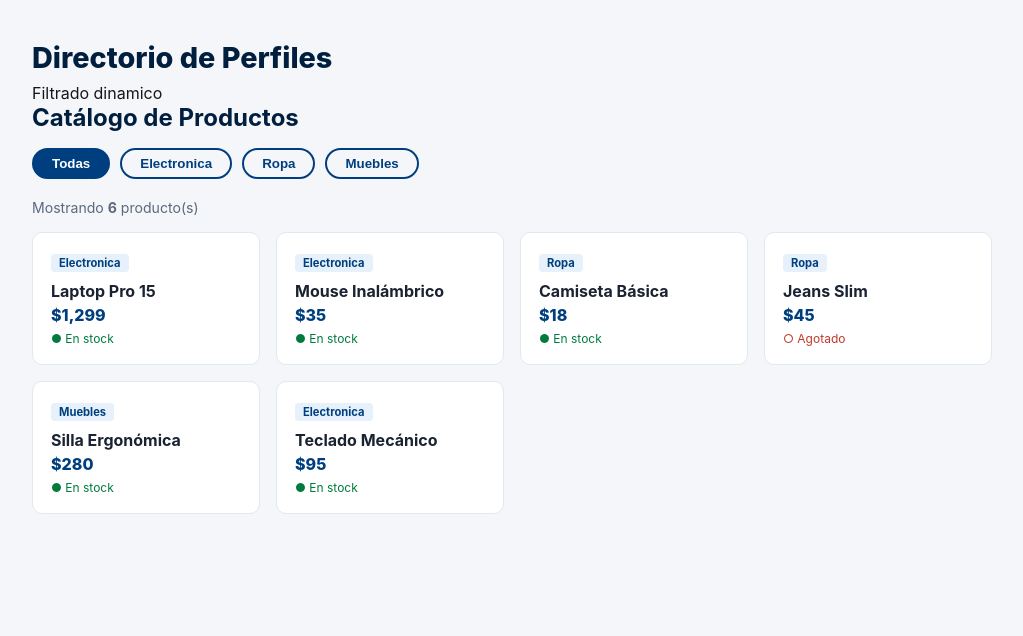
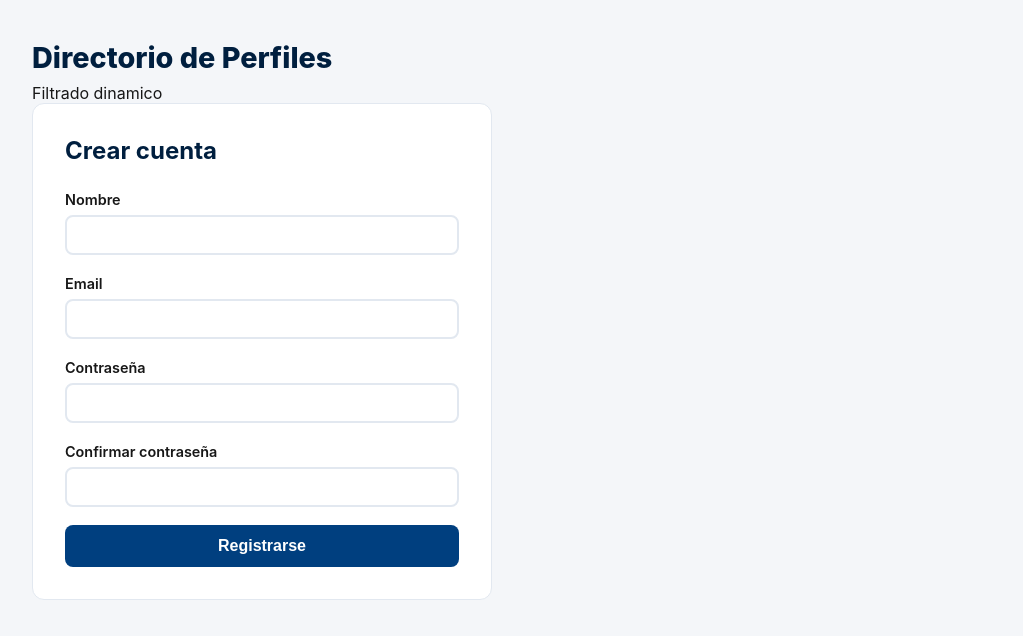
Before and after one commit to Miguel203Sopa/DPS_LABS_G02L, a Next.js app in the folder labo-dos/: page / in a window 1280 px wide. Shown: the top 636 px of the page, without its empty margins (128-1151 px from the left). Built offline with nearby package versions, Linux system fonts and the light colour scheme.

Commit message:
refactor: Guia.3 Ejercicio3

```diff
--- a/labo-dos/src/app/page.tsx
+++ b/labo-dos/src/app/page.tsx
@@ -1,7 +1,7 @@
 //Ejercicio-2
 
 import styles from "./page.module.css";
-import ProductList from "../components/ProductList";
+import RegisterForm from "../components/RegisterForm";
 
 
 
@@ -11,7 +11,7 @@ export default function Home() {
       <div className={styles.container}>
         <h1 className={styles.title}>Directorio de Perfiles</h1>
         <p className={styles.description}>Filtrado dinamico</p>
-          <ProductList/>
+          <RegisterForm/>
 
       </div>
     </main>
--- a/labo-dos/src/components/RegisterForm.tsx
+++ b/labo-dos/src/components/RegisterForm.tsx
@@ -1 +1,102 @@
-//Ejercicio-3
+//Ejercicio.3
+"use client";
+import { JSX, useState } from "react";
+
+// type de unión — los únicos valores válidos para un campo
+type Campo = "nombre" | "email" | "password" | "confirmar";
+type FormData   = Record<Campo, string>;
+type FormErrors = Record<Campo, string>;
+
+const initialData:   FormData   = { nombre: "", email: "", password: "", confirmar: "" };
+const initialErrors: FormErrors = { nombre: "", email: "", password: "", confirmar: "" };
+
+// Función de validación pura — fuera del componente, fácil de testear
+function validarCampo(campo: Campo, valor: string, formData: FormData): string {
+  switch (campo) {
+    case "nombre":
+      if (!valor.trim()) return "El nombre es obligatorio";
+      if (valor.trim().length < 3) return "Mínimo 3 caracteres";
+      return "";
+    case "email":
+      if (!valor.trim()) return "El email es obligatorio";
+      if (!/^[^\s@]+@[^\s@]+\.[^\s@]+$/.test(valor)) return "Email inválido";
+      return "";
+    case "password":
+      if (!valor) return "La contraseña es obligatoria";
+      if (valor.length < 8) return "Mínimo 8 caracteres";
+      if (!/[A-Z]/.test(valor)) return "Debe incluir una mayúscula";
+      if (!/[0-9]/.test(valor)) return "Debe incluir un número";
+      return "";
+    case "confirmar":
+      if (!valor) return "Confirma tu contraseña";
+      if (valor !== formData.password) return "Las contraseñas no coinciden";
+      return "";
+    default: return "";
+  }
+}
+
+export default function RegisterForm(): JSX.Element {
+  const [formData, setFormData] = useState<FormData>(initialData);
+  const [errores, setErrores]   = useState<FormErrors>(initialErrors);
+  const [exito, setExito]       = useState<boolean>(false);
+
+  const handleChange = (campo: Campo, valor: string): void => {
+    const nuevoFormData: FormData = { ...formData, [campo]: valor };
+    setFormData(nuevoFormData);
+    setErrores(prev => ({ ...prev, [campo]: validarCampo(campo, valor, nuevoFormData) }));
+  };
+
+  const handleSubmit = (): void => {
+    const nuevosErrores: FormErrors = {
+      nombre:    validarCampo("nombre",    formData.nombre,    formData),
+      email:     validarCampo("email",     formData.email,     formData),
+      password:  validarCampo("password",  formData.password,  formData),
+      confirmar: validarCampo("confirmar", formData.confirmar, formData),
+    };
+    setErrores(nuevosErrores);
+    if (Object.values(nuevosErrores).every(e => e === "")) setExito(true);
+  };
+
+  const inputStyle = (campo: Campo): React.CSSProperties => ({
+    width: '100%', padding: '10px 14px', borderRadius: '8px', outline: 'none',
+    border: `2px solid ${errores[campo] ? '#c0392b' : formData[campo] ? '#00a651' : '#e2e8f0'}`,
+    fontSize: '0.9rem', boxSizing: 'border-box', marginTop: '6px',
+  });
+
+  if (exito) return (
+    <div style={{ background: '#edfaf3', border: '2px solid #00a651',
+      borderRadius: '12px', padding: '32px', textAlign: 'center' }}>
+      <p style={{ fontSize: '2rem' }}>✅</p>
+      <h3 style={{ color: '#007a3d' }}>¡Registro exitoso! Bienvenido/a, {formData.nombre}</h3>
+      <button onClick={() => { setFormData(initialData); setErrores(initialErrors); setExito(false); }}
+        style={{ marginTop: '16px', padding: '8px 24px', background: '#003f7f',
+          color: '#fff', border: 'none', borderRadius: '8px', cursor: 'pointer' }}>
+        Nuevo registro
+      </button>
+    </div>
+  );
+
+  return (
+    <div style={{ background: '#fff', border: '1px solid #e2e8f0', borderRadius: '12px',
+      padding: '32px', maxWidth: '460px' }}>
+      <h2 style={{ color: '#001f3f', marginBottom: '24px' }}>Crear cuenta</h2>
+      {(["nombre", "email", "password", "confirmar"] as Campo[]).map((campo) => (
+        <div key={campo} style={{ marginBottom: '18px' }}>
+          <label style={{ fontWeight: 600, fontSize: '.9rem' }}>
+            {{ nombre: "Nombre", email: "Email", password: "Contraseña", confirmar: "Confirmar contraseña" }[campo]}
+          </label>
+          <input type={campo === "password" || campo === "confirmar" ? "password" : campo === "email" ? "email" : "text"}
+            value={formData[campo]}
+            onChange={(e) => handleChange(campo, e.target.value)}
+            style={inputStyle(campo)} />
+          {errores[campo] && <p style={{ color: '#c0392b', fontSize: '.78rem', margin: '4px 0 0' }}>⚠ {errores[campo]}</p>}
+        </div>
+      ))}
+      <button onClick={handleSubmit}
+        style={{ width: '100%', padding: '12px', background: '#003f7f', color: '#fff',
+          border: 'none', borderRadius: '8px', fontSize: '1rem', fontWeight: 700, cursor: 'pointer' }}>
+        Registrarse
+      </button>
+    </div>
+  );
+}
```
